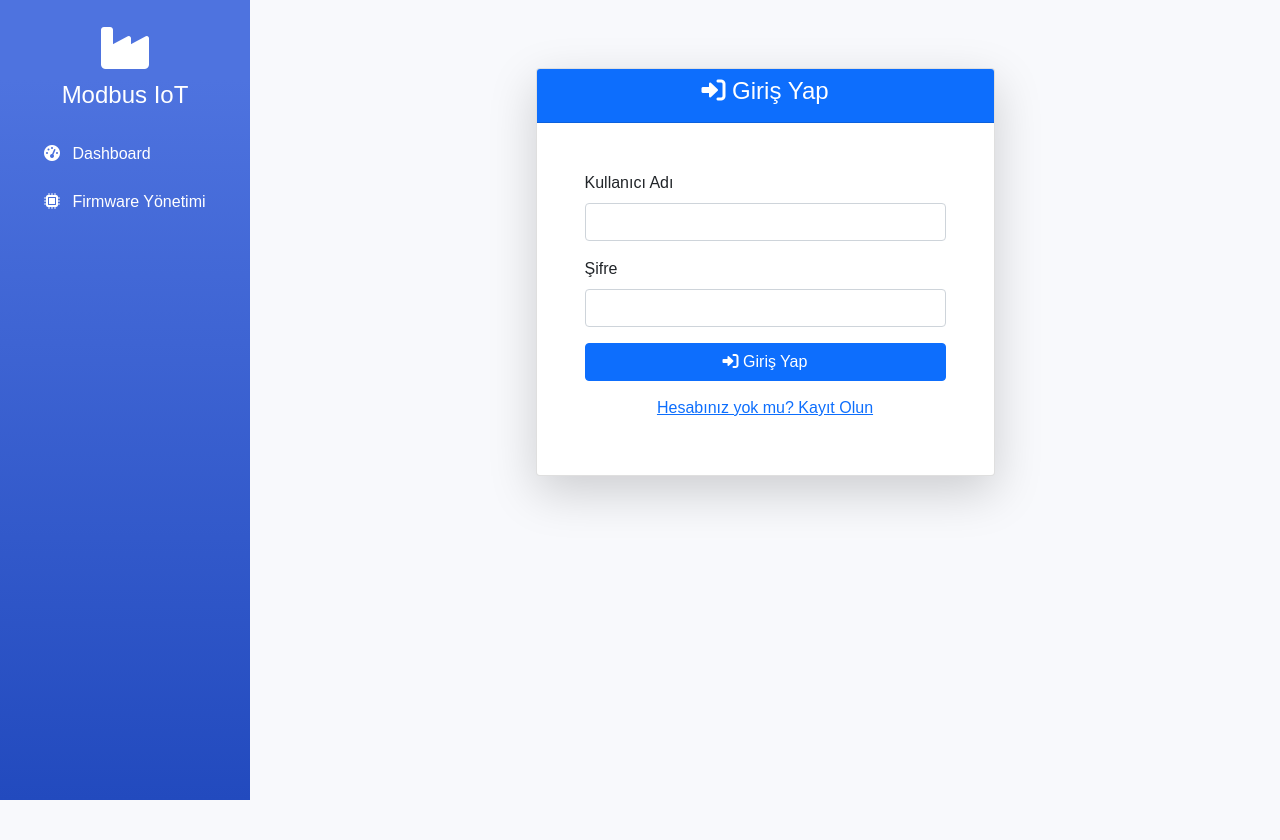
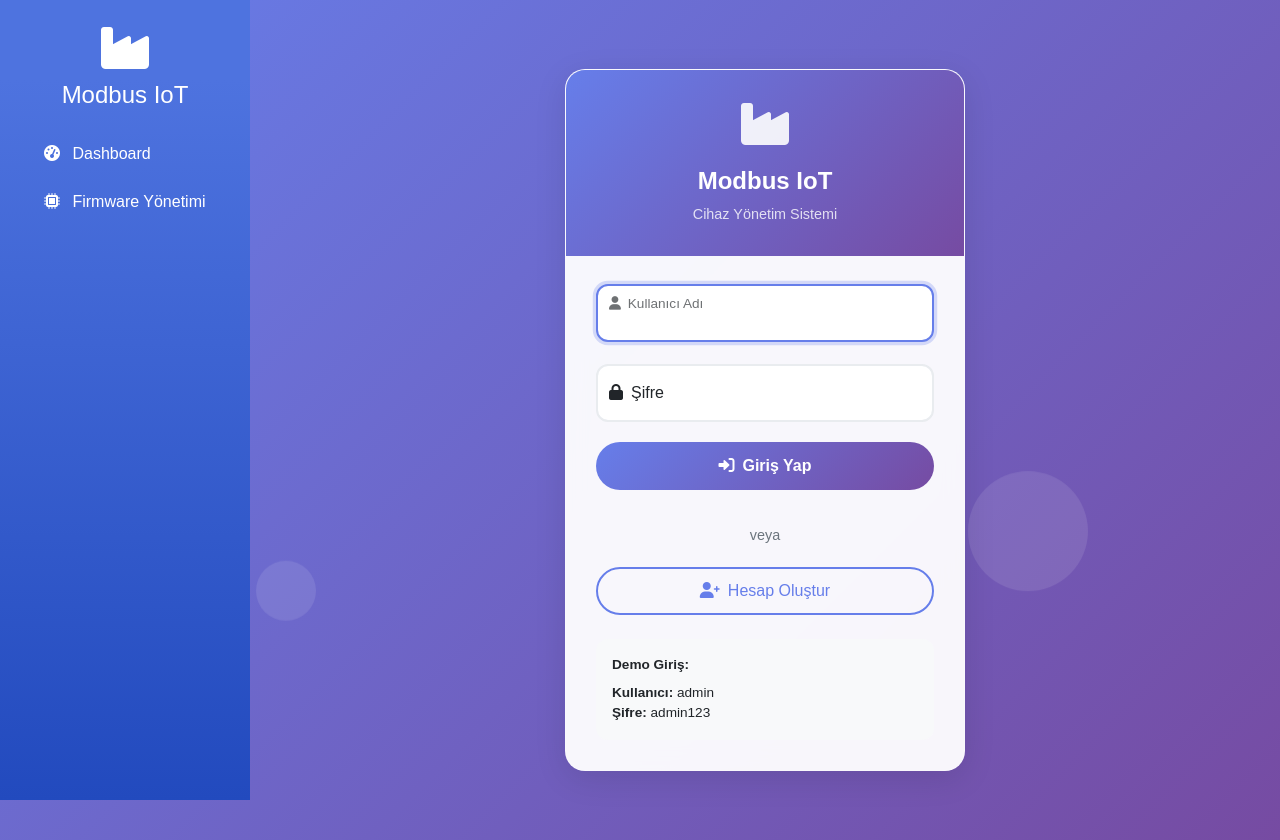
Before and after one commit to ahmetaltunaibu/esp32-flask, a Flask app: page /login in a window 1280 px wide. Before the commit the page ends 800 px from the top, so only its background shows below. Run offline with Flask 3, Linux system fonts and the light colour scheme; some libraries are stand-ins or nearby versions.

Commit message:
Update login.html

```diff
--- a/templates/login.html
+++ b/templates/login.html
@@ -2,43 +2,260 @@
 
 {% block title %}Giriş Yap{% endblock %}
 
+{% block extra_css %}
+<style>
+    body {
+        background: linear-gradient(135deg, #667eea 0%, #764ba2 100%);
+        min-height: 100vh;
+    }
+
+    .login-container {
+        min-height: 100vh;
+        display: flex;
+        align-items: center;
+        justify-content: center;
+        padding: 20px;
+    }
+
+    .login-card {
+        background: rgba(255, 255, 255, 0.95);
+        backdrop-filter: blur(10px);
+        border-radius: 20px;
+        box-shadow: 0 8px 32px rgba(0,0,0,0.1);
+        border: 1px solid rgba(255, 255, 255, 0.2);
+        width: 100%;
+        max-width: 400px;
+        overflow: hidden;
+    }
+
+    .login-header {
+        background: linear-gradient(135deg, #667eea 0%, #764ba2 100%);
+        color: white;
+        text-align: center;
+        padding: 30px 20px;
+    }
+
+    .login-header i {
+        font-size: 3rem;
+        margin-bottom: 15px;
+        opacity: 0.9;
+    }
+
+    .login-body {
+        padding: 30px;
+    }
+
+    .form-floating {
+        margin-bottom: 20px;
+    }
+
+    .form-control {
+        border-radius: 12px;
+        border: 2px solid #e9ecef;
+        padding: 12px 16px;
+        transition: all 0.3s;
+    }
+
+    .form-control:focus {
+        border-color: #667eea;
+        box-shadow: 0 0 0 0.2rem rgba(102, 126, 234, 0.25);
+        transform: translateY(-2px);
+    }
+
+    .btn-login {
+        background: linear-gradient(135deg, #667eea 0%, #764ba2 100%);
+        border: none;
+        border-radius: 25px;
+        padding: 12px 30px;
+        font-weight: 600;
+        color: white;
+        width: 100%;
+        transition: all 0.3s;
+        margin-bottom: 15px;
+    }
+
+    .btn-login:hover {
+        transform: translateY(-2px);
+        box-shadow: 0 8px 25px rgba(102, 126, 234, 0.3);
+        color: white;
+    }
+
+    .btn-signup {
+        background: transparent;
+        border: 2px solid #667eea;
+        border-radius: 25px;
+        padding: 10px 30px;
+        font-weight: 500;
+        color: #667eea;
+        width: 100%;
+        transition: all 0.3s;
+    }
+
+    .btn-signup:hover {
+        background: #667eea;
+        color: white;
+        transform: translateY(-2px);
+    }
+
+    .alert {
+        border-radius: 12px;
+        margin-bottom: 20px;
+    }
+
+    .brand-title {
+        font-size: 1.5rem;
+        font-weight: 700;
+        margin-bottom: 5px;
+    }
+
+    .brand-subtitle {
+        font-size: 0.9rem;
+        opacity: 0.8;
+    }
+
+    .divider {
+        text-align: center;
+        margin: 20px 0;
+        color: #6c757d;
+        font-size: 0.9rem;
+    }
+
+    .floating-shapes {
+        position: fixed;
+        top: 0;
+        left: 0;
+        width: 100%;
+        height: 100%;
+        pointer-events: none;
+        z-index: -1;
+    }
+
+    .shape {
+        position: absolute;
+        background: rgba(255, 255, 255, 0.1);
+        border-radius: 50%;
+        animation: float 6s ease-in-out infinite;
+    }
+
+    .shape:nth-child(1) {
+        width: 80px;
+        height: 80px;
+        top: 20%;
+        left: 10%;
+        animation-delay: 0s;
+    }
+
+    .shape:nth-child(2) {
+        width: 120px;
+        height: 120px;
+        top: 60%;
+        right: 15%;
+        animation-delay: 2s;
+    }
+
+    .shape:nth-child(3) {
+        width: 60px;
+        height: 60px;
+        bottom: 20%;
+        left: 20%;
+        animation-delay: 4s;
+    }
+
+    @keyframes float {
+        0%, 100% { transform: translateY(0px); }
+        50% { transform: translateY(-20px); }
+    }
+</style>
+{% endblock %}
+
 {% block content %}
-<div class="container">
-    <div class="row justify-content-center">
-        <div class="col-md-6">
-            <div class="card shadow-lg my-5">
-                <div class="card-header bg-primary text-white">
-                    <h4 class="text-center"><i class="fas fa-sign-in-alt"></i> Giriş Yap</h4>
+<!-- Floating Shapes -->
+<div class="floating-shapes">
+    <div class="shape"></div>
+    <div class="shape"></div>
+    <div class="shape"></div>
 </div>
-                <div class="card-body p-5">
+
+<div class="login-container">
+    <div class="login-card">
+        <!-- Header -->
+        <div class="login-header">
+            <i class="fas fa-industry"></i>
+            <div class="brand-title">Modbus IoT</div>
+            <div class="brand-subtitle">Cihaz Yönetim Sistemi</div>
+        </div>
+
+        <!-- Body -->
+        <div class="login-body">
+            <!-- Flash Messages -->
             {% with messages = get_flashed_messages(with_categories=true) %}
                 {% if messages %}
                     {% for category, message in messages %}
-                                <div class="alert alert-{{ category }}">{{ message }}</div>
+                        <div class="alert alert-{{ category }} alert-dismissible fade show">
+                            {% if category == 'success' %}
+                                <i class="fas fa-check-circle me-2"></i>
+                            {% elif category == 'danger' %}
+                                <i class="fas fa-exclamation-circle me-2"></i>
+                            {% elif category == 'warning' %}
+                                <i class="fas fa-exclamation-triangle me-2"></i>
+                            {% else %}
+                                <i class="fas fa-info-circle me-2"></i>
+                            {% endif %}
+                            {{ message }}
+                            <button type="button" class="btn-close" data-bs-dismiss="alert"></button>
+                        </div>
                     {% endfor %}
                 {% endif %}
             {% endwith %}
+
+            <!-- Login Form -->
             <form method="POST">
-                        <div class="mb-3">
-                            <label class="form-label">Kullanıcı Adı</label>
-                            <input type="text" class="form-control" name="username" required>
+                <div class="form-floating">
+                    <input type="text" class="form-control" id="username" name="username"
+                           placeholder="Kullanıcı Adı" required>
+                    <label for="username">
+                        <i class="fas fa-user me-2"></i>Kullanıcı Adı
+                    </label>
                 </div>
-                        <div class="mb-3">
-                            <label class="form-label">Şifre</label>
-                            <input type="password" class="form-control" name="password" required>
+
+                <div class="form-floating">
+                    <input type="password" class="form-control" id="password" name="password"
+                           placeholder="Şifre" required>
+                    <label for="password">
+                        <i class="fas fa-lock me-2"></i>Şifre
+                    </label>
                 </div>
-                        <div class="d-grid gap-2">
-                            <button type="submit" class="btn btn-primary">
-                                <i class="fas fa-sign-in-alt"></i> Giriş Yap
+
+                <button type="submit" class="btn btn-login">
+                    <i class="fas fa-sign-in-alt me-2"></i>Giriş Yap
                 </button>
-                            <a href="{{ url_for('signup') }}" class="btn btn-link">
-                                Hesabınız yok mu? Kayıt Olun
+            </form>
+
+            <div class="divider">veya</div>
+
+            <a href="{{ url_for('signup') }}" class="btn btn-signup">
+                <i class="fas fa-user-plus me-2"></i>Hesap Oluştur
             </a>
-                        </div>
-                    </form>
+
+            <!-- Demo Bilgileri -->
+            <div class="mt-4 p-3" style="background: #f8f9fa; border-radius: 12px; font-size: 0.85rem;">
+                <div class="fw-bold mb-2">Demo Giriş:</div>
+                <div><strong>Kullanıcı:</strong> admin</div>
+                <div><strong>Şifre:</strong> admin123</div>
             </div>
         </div>
     </div>
 </div>
-</div>
+
+<script>
+// Auto focus on username field
+document.getElementById('username').focus();
+
+// Enter key navigation
+document.getElementById('username').addEventListener('keypress', function(e) {
+    if (e.key === 'Enter') {
+        document.getElementById('password').focus();
+    }
+});
+</script>
 {% endblock %}
```
Lines whose indentation alone changed are shown as unchanged.
